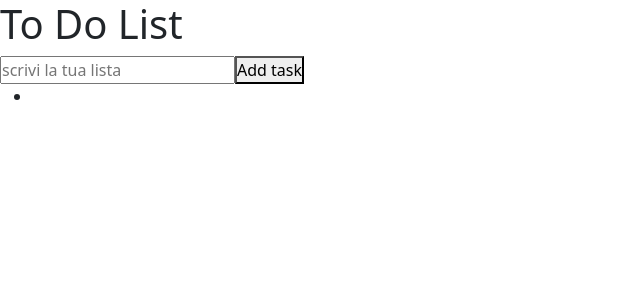
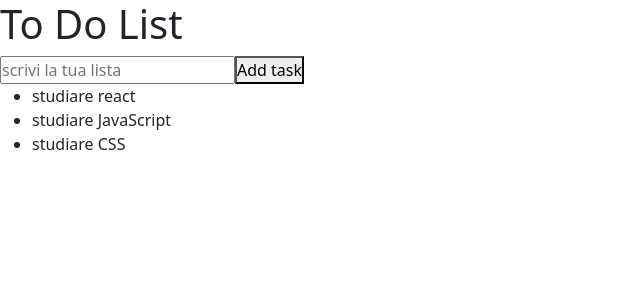
Before and after one commit to veronicacrisafi/react-form, a React (Vite) app: page / in a window 1280 px wide. Shown: the top 300 px of the page, without its empty margins (0-640 px from the left). Built offline with nearby package versions, Linux system fonts and the light colour scheme.

Commit message:
incartato nel form input e button; creata una variabile di stato con il valore dell'array di partenza(tasks) e il valore che deve aggiornarsi (setTasks) per aggiornare la UI. Usato map per iterare all'interno dell'array

```diff
--- a/src/App.jsx
+++ b/src/App.jsx
@@ -3,19 +3,23 @@
 
 function App() {
   const [list, setlist] = useState('')
-
+  const [tasks, setTasks] = useState(['studiare react', 'studiare JavaScript', 'studiare CSS'])
   return (
     <>
       <h1>To Do List</h1>
       <form>
+        <input type="text" value={list} onChange={(e) => setlist(e.target.value)} placeholder='scrivi la tua lista' />
+        <button type='submit'>Add task</button>
+      </form>
+      <ul>
+        {tasks.map((task, i) => {
+          return (
+            <li key={i}>{task}</li>
 
-        <input type="text" value={list} onChange={(e) => setlist(e.target.value)} placeholder='scrivi la tua lista' />
-        <button>Add task</button>
-        <ul>
-          <li></li>
-        </ul>
+          )
+        })}
+      </ul>
 
-      </form>
     </>
   )
 }
```
